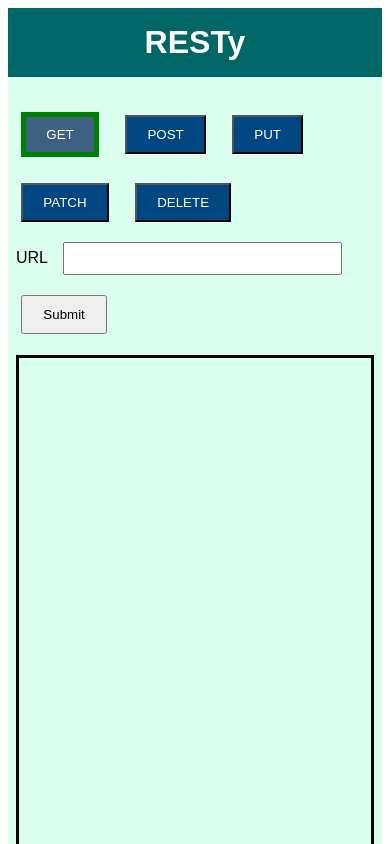
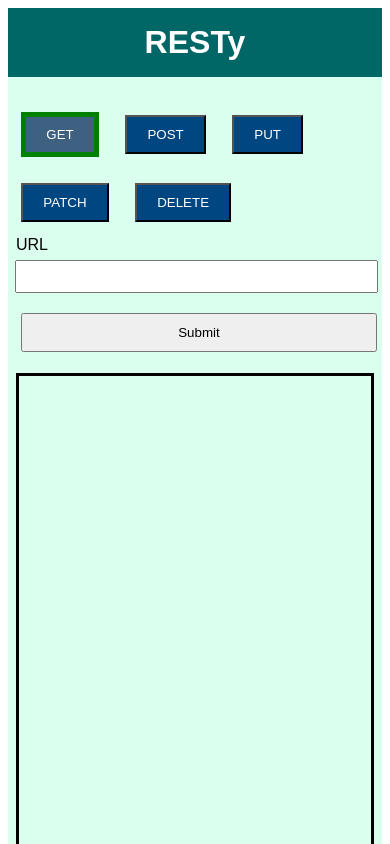
Before and after one commit to earljay-caoile-401-advanced-javascript/react-resty, a React (Create React App) app: page / in a window 390 px wide. Shown: the top 844 px of the page. Built offline with nearby package versions, Linux system fonts and the light colour scheme.

Commit message:
added responsive css for submit button

```diff
--- a/src/styles.scss
+++ b/src/styles.scss
@@ -1,6 +1,7 @@
 @import 'base';
 
-.header, .footer {
+.header,
+.footer {
   text-align: center;
   color: white;
 }
@@ -51,6 +52,16 @@
   button {
     @include setSpacing($spacing, $pxPad / 2 $pxPad);
   }
+
+  @media only screen and (max-width: 675px) {
+    input.textbox {
+      width: 92.5%;
+    }
+
+    #submit-btn {
+      width: 95%;
+    }
+  }
 }
 
 .res-border {
```
Also changed, not shown: package.json (+10 -11 lines), 1 other file (tests, documents, lock files or other folders).
